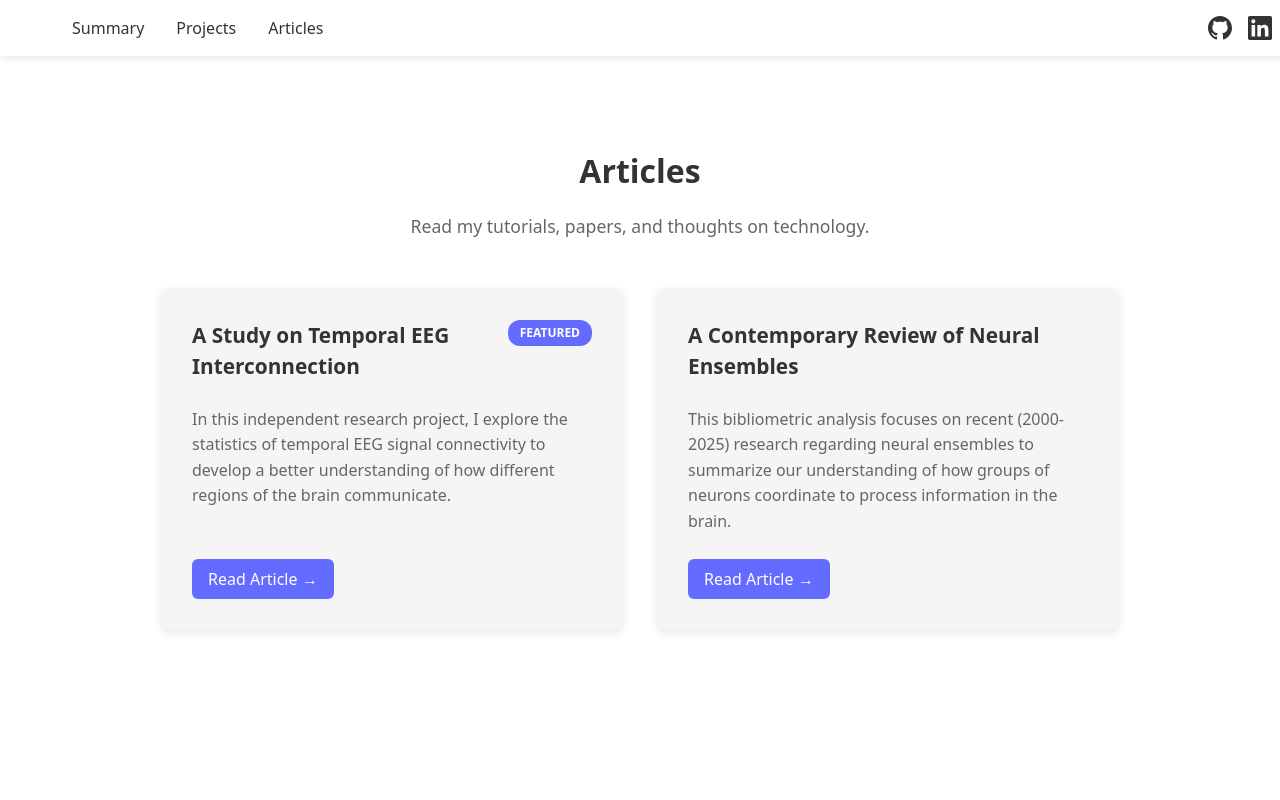
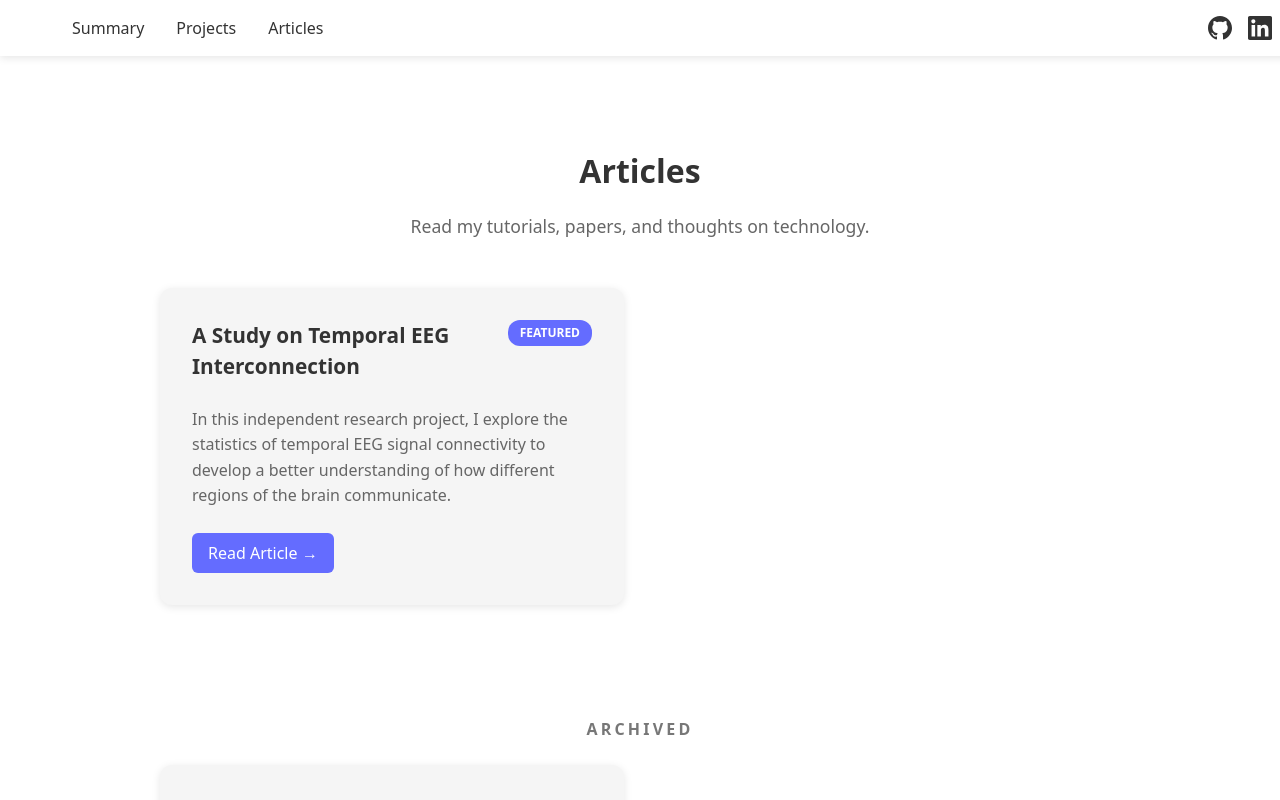
Before and after one commit to zeplar-exe/Portfolio, a React (Vite) app: page /Portfolio/articles in a window 1280 px wide. Shown: the top 800 px of the page. Built offline with nearby package versions, Linux system fonts and the light colour scheme.

Commit message:
Fix archival

```diff
--- a/src/articles.json
+++ b/src/articles.json
@@ -2,6 +2,7 @@
     {
         "name": "A Study on Temporal EEG Interconnection",
         "description": "In this independent research project, I explore the statistics of temporal EEG signal connectivity to develop a better understanding of how different regions of the brain communicate.",
+        "archived": false,
         "featured": true,
         "last_updated": "2025-12-18",
         "link": {
@@ -12,6 +13,7 @@
     {
         "name": "A Contemporary Review of Neural Ensembles",
         "description": "This bibliometric analysis focuses on recent (2000-2025) research regarding neural ensembles to summarize our understanding of how groups of neurons coordinate to process information in the brain.",
+        "archived": true,
         "featured": false,
         "last_updated": "2025-12-18",
         "link": {
--- a/src/components/ArticleView.tsx
+++ b/src/components/ArticleView.tsx
@@ -47,6 +47,9 @@ const ArticleView = () => {
       <div className="article-view-header">
         <Link to="/articles" className="back-link">{textContent.backLinkText}</Link>
         <h1 className="article-view-title">{article.name}</h1>
+        {article.archived && (
+          <span className="archived-badge">ARCHIVED</span>
+        )}
       </div>
 
       <div className="article-view-content-wrapper">
--- a/src/pages/Projects.tsx
+++ b/src/pages/Projects.tsx
@@ -1,3 +1,4 @@
+import { useEffect } from 'react'
 import { Link } from 'react-router-dom'
 import projectsData from '../projects.json'
 import contentData from '../content.json'
@@ -26,6 +27,10 @@ const Projects = () => {
     }
     return `/projects/${project.link.url}`
   }
+
+  useEffect(() => {
+    window.scrollTo({ top: 0, behavior: 'auto' })
+  }, [])
 
   return (
     <section id="projects" className="projects-page">
```
